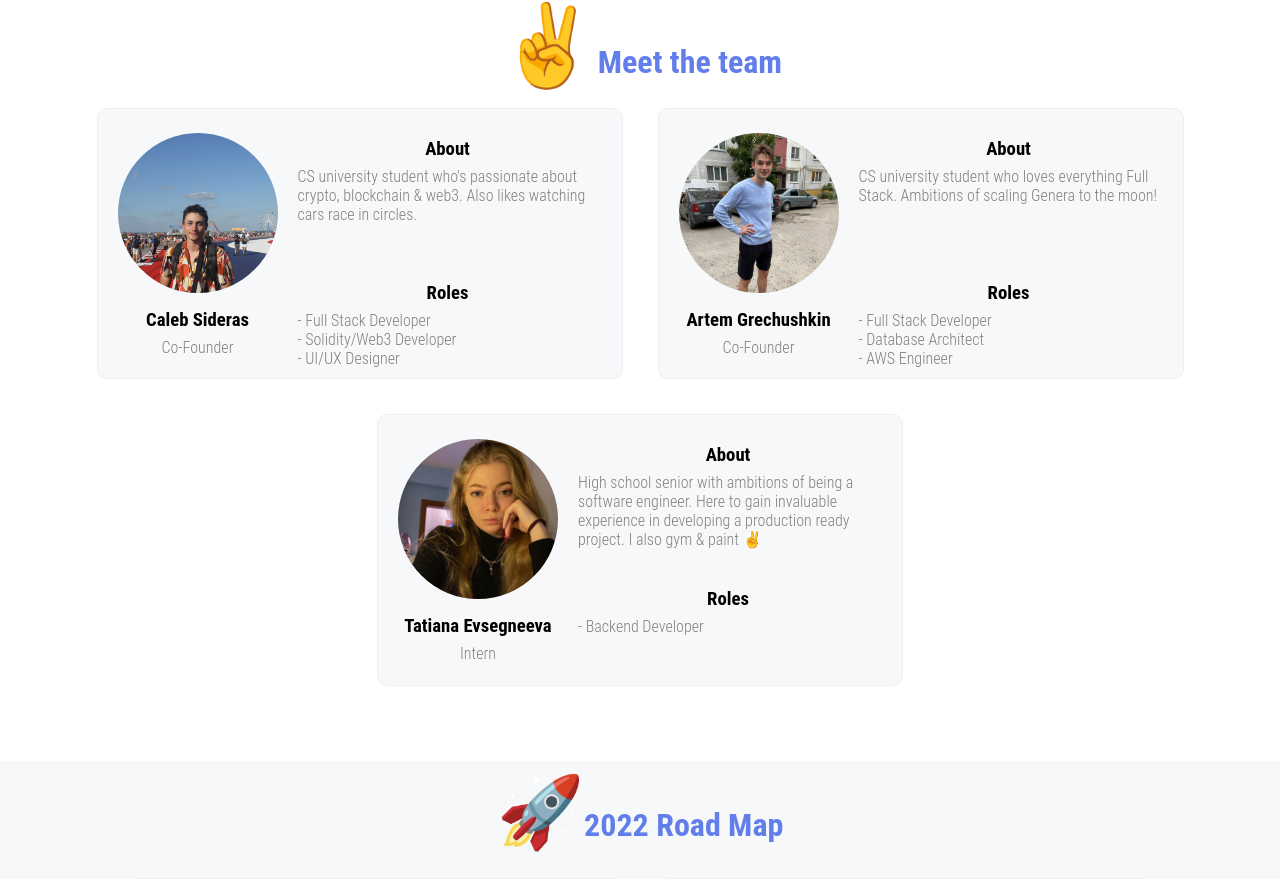
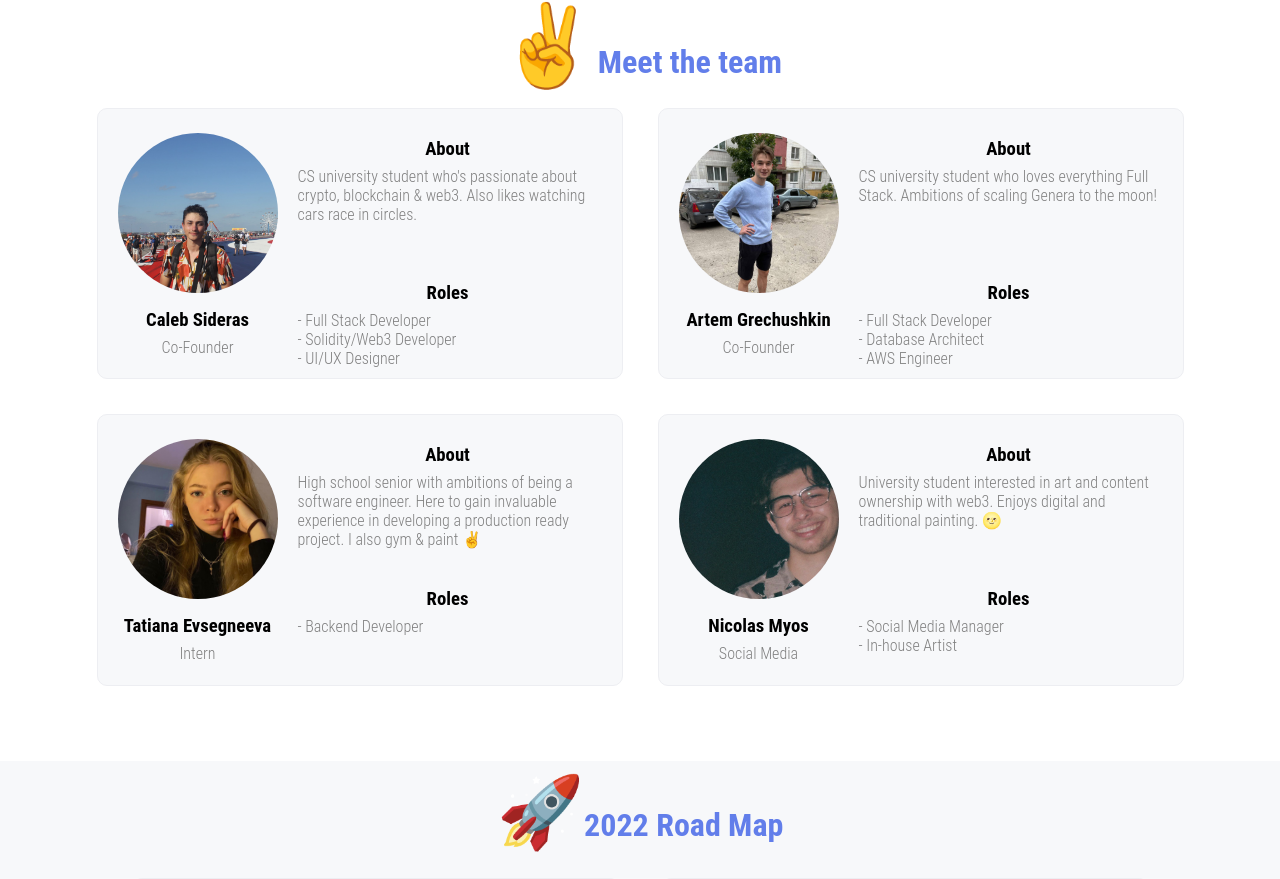
Before and after one commit to caleb-sideras/Genera, a Django app: page /about in a window 1280 px wide. Shown: the part 465-1344 px from the top of the page. Run offline with Django 3.2, Linux system fonts and the light colour scheme; some libraries are stand-ins or nearby versions.

Commit message:
KOLYA!!!!!

```diff
--- a/genera/templates/about.html
+++ b/genera/templates/about.html
@@ -15,7 +15,7 @@
             <h2 style="font-size:32px; color: var(--main-color);"  class="no_margin">Meet the team</h2>
         </div>
 
-        <div class="about_row">
+        <div class="about_row" style="padding-bottom: 35px;">
             <div class="team_card rounded_container border_1px">
                 <div class="team_card_info pic_section">
                     <img src="{% static 'Assets/About/caleb_sideras_pic.png' %}" alt="Caleb Picture" class="profile-picture" height="160">
@@ -56,6 +56,8 @@
                     </div>
                 </div>
             </div>
+        </div>
+         <div class="about_row" style="margin-top: 0px;">
             <div class="team_card rounded_container border_1px">
                 <div class="team_card_info pic_section">
                     <img src="{% static 'Assets/About/tat_pic.jpg' %}" alt="Tat Picture" class="profile-picture" height="160">
@@ -70,6 +72,26 @@
                         <div class="team_card_section">
                         <h3 class="info_title">Roles</h3>
                         <h4 class="info_text">- Backend Developer<br>
+                        </h4>
+                    </div>
+
+                </div>
+            </div>
+            <div class="team_card rounded_container border_1px">
+                <div class="team_card_info pic_section">
+                    <img src="{% static 'Assets/About/kolya.png' %}" alt="Tat Picture" class="profile-picture" height="160">
+                    <h3 class="no_margin">Nicolas Myos</h3>
+                    <h4>Social Media</h4>
+                </div>
+                <div class="team_card_info">
+                    <div class="team_card_section">
+                        <h3 class="info_title">About</h3>
+                        <h4 class="info_text">University student interested in art and content ownership with web3. Enjoys digital and traditional painting. 🌝</h4>
+                    </div>
+                        <div class="team_card_section">
+                        <h3 class="info_title">Roles</h3>
+                        <h4 class="info_text">- Social Media Manager<br>
+                            - In-house Artist<br>
                         </h4>
                     </div>
 
```
Also changed, not shown: genera/static/Assets/About/kolya.png (added). Lines whose indentation alone changed are shown as unchanged.
